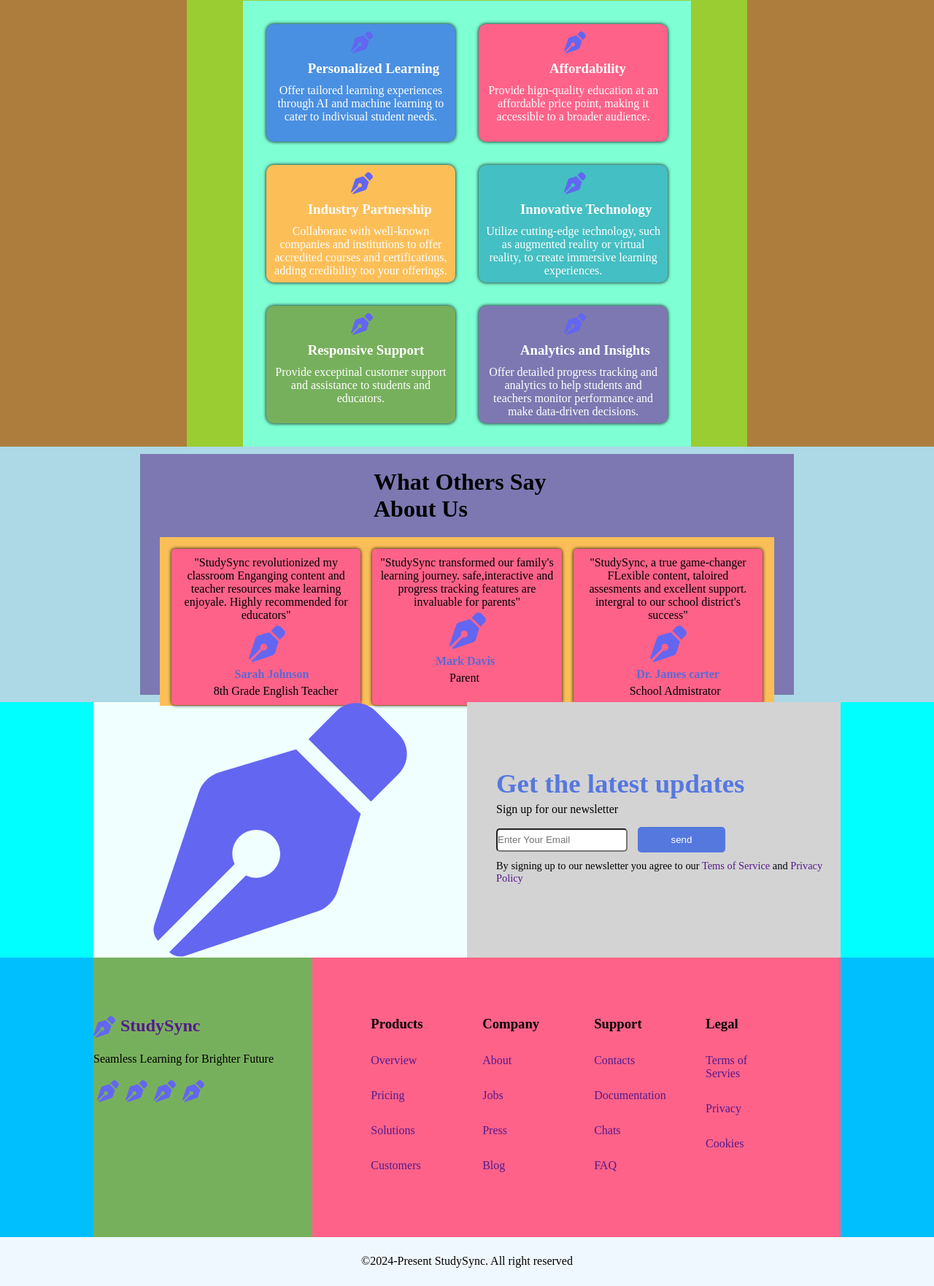
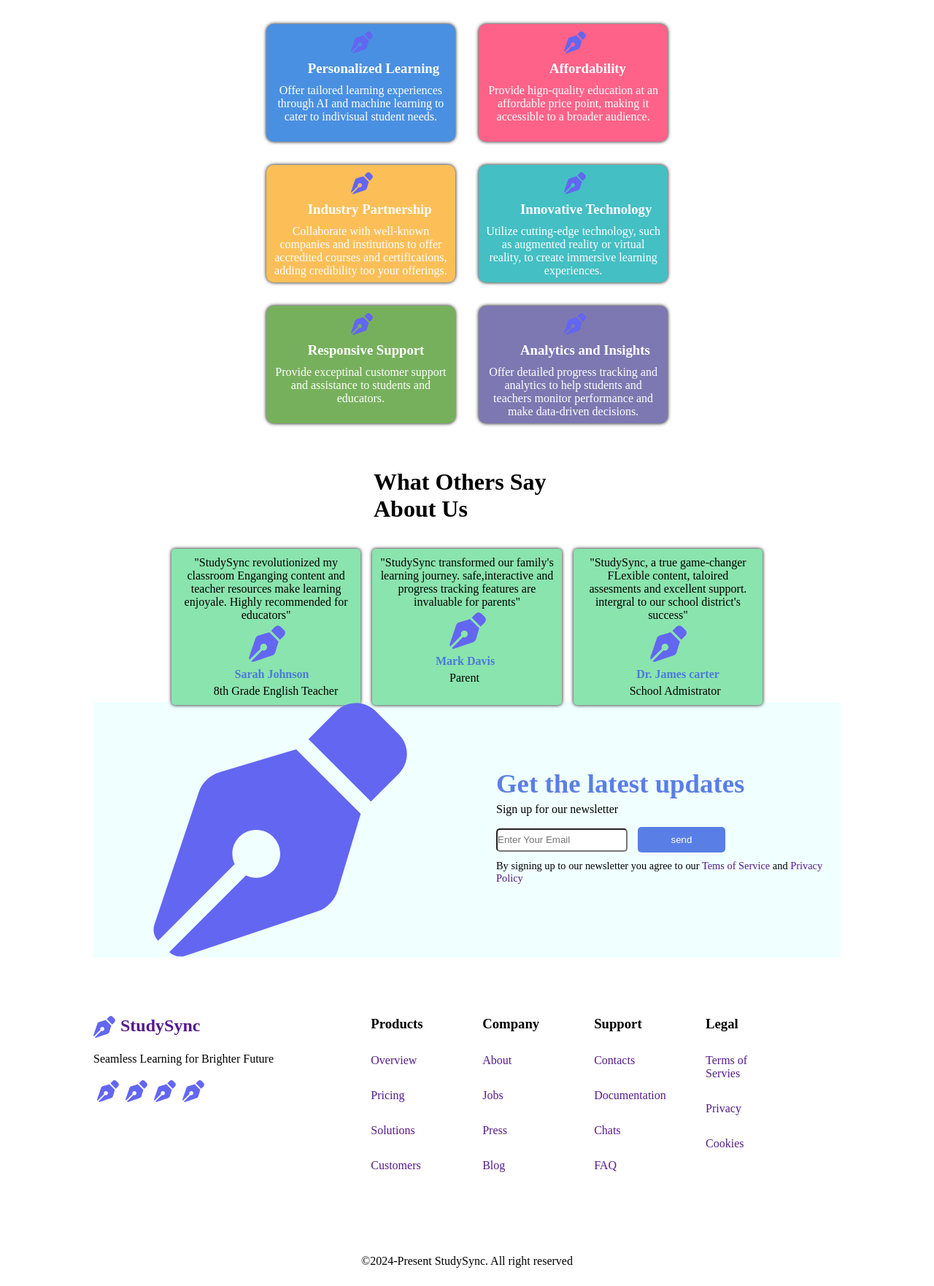
Before and after one commit to kshakya154/Studysync, a plain HTML site: page index.html in a window 1280 px wide. Shown: the part 947-2709 px from the top of the page at 73% size. Drawn offline with Linux system fonts and the light colour scheme.

Commit message:
new change

```diff
--- a/style.css
+++ b/style.css
@@ -9,7 +9,7 @@
 header{
     height: 120px;
     width: 100%;
-    background-color: aqua;
+    /* background-color: aqua; */
     display: flex;
     justify-content: center;
     align-items: center;
@@ -17,7 +17,7 @@
 .header{
     height: 100px;
     width: 80%;
-    background-color: antiquewhite;
+    /* background-color: antiquewhite; */
     display: flex;
     justify-content: space-between;
 }
@@ -56,12 +56,12 @@
 .container2{
     height: 560px;
     width: 100%;
-    background-color: aquamarine;
+    /* background-color: aquamarine; */
 }
 .content{
     height: 100%;
     width: 80%;
-    background-color: aliceblue;
+    /* background-color: aliceblue; */
     margin: 0 10% 0 10%;
     display: flex;
 }
@@ -170,7 +170,7 @@
     display: flex;
     height: 150px;
     width: 100%;
-    background-color: blueviolet;
+    /* background-color: blueviolet; */
     justify-content: center;
     flex-direction: column;
     animation-name: company_movement;
@@ -195,12 +195,12 @@
 .container4{
     height: 729px;
     width: 100%;
-    background-color: rgb(173, 125, 61);
+    /* background-color: rgb(173, 125, 61); */
 }
 .content4{
     height: 100%;
     width: 60%;
-    background-color: yellowgreen;
+    /* background-color: yellowgreen; */
     margin: 0% 20% 0% 20%;
     display: flex;
     flex-direction: column;
@@ -215,7 +215,7 @@
 .cards{
     height: 100%;
     width:80%;
-    background-color: aquamarine;
+    /* background-color: aquamarine; */
     margin: 5px 10% 0px 10%;
     padding: 2rem;
     display: grid;
@@ -224,7 +224,7 @@
     gap: 2rem;
 }
 .card{
-    background-color: beige;
+    /* background-color: beige; */
     border-radius: 10px;
     display: flex;
     flex-direction: column;
@@ -269,14 +269,14 @@
 .container5{
     height: 350px;
     width: 100%;
-    background-color: lightblue;
+    /* background-color: lightblue; */
     padding-top: 10px;
     padding-bottom: 10px;
 }
 .content5{
     height: 330px;
     width: 70%;
-    background-color: #7d78b1;
+    /* background-color: #7d78b1; */
     margin: 0px 15% 0px 15%;
     display: flex;
     flex-direction: column;
@@ -290,7 +290,7 @@
 .cards5{
     height: 70%;
     width: 94%;
-    background-color: #fcbf58;
+    /* background-color: #fcbf58; */
     display: grid;
     padding: 1rem;
     grid-template-columns: repeat(3,1fr);
@@ -300,7 +300,7 @@
 
 }
 .cont5_cards{
-    background-color: #ff6289;
+    background-color: #8ae4ad;
     border-radius: 5px;
     box-shadow: 0px 0px 5px black;
     display: flex;
@@ -339,7 +339,7 @@
 .container6{
     height: 350px;
     width: 100%;
-    background-color: aqua;
+    /* background-color: aqua; */
 }
 .content6{
     height: 100%;
@@ -357,7 +357,7 @@
     width: 100%;
 }
 .cont6_right{
-    background-color: lightgrey;
+    /* background-color: lightgrey; */
     height: 100%;
     width: 50%;
     padding-top: 90px;
@@ -387,14 +387,14 @@
 .container7{
     height: 450px;
     width: 100%;
-    background-color: deepskyblue;
+    /* background-color: deepskyblue; */
     display: flex;
     flex-direction: column;
 }
 .foot{
     height: 15%;
     width: 100%;
-    background-color: aliceblue;
+    /* background-color: aliceblue; */
     display: flex;
     align-items: center;
     justify-content: center;
@@ -402,14 +402,14 @@
 .content7{
     height: 85%;
     width: 80%;
-    background-color: #ff6289;
+    /* background-color: #ff6289; */
     margin:0px 10% 0px 10% ;
     display: flex;
 }
 .cont7_left{
     height: 100%;
     width: 30%;
-    background-color: #77b05d;
+    /* background-color: #77b05d; */
 }
 .cont7_right{
     display: grid;
```
